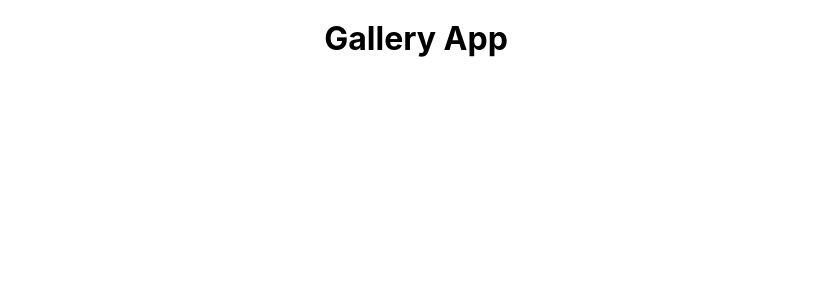
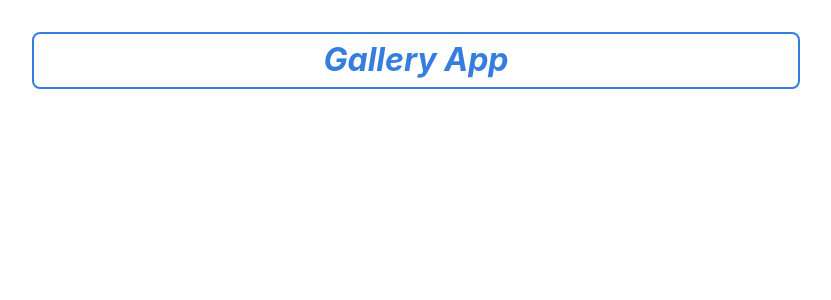
Before and after one commit to Angelo7788/fireGallery, a React (Create React App) app: page / in a window 1280 px wide. Shown: the top 300 px of the page, without its empty margins (224-1055 px from the left). Built offline with nearby package versions, Linux system fonts and the light colour scheme.

Commit message:
Styling setting Title component

```diff
--- /dev/null
+++ b/src/components/Title.js
@@ -0,0 +1,12 @@
+import React from "react";
+
+const Title = () => {
+    return (
+        <div>
+            <h1 className="i blue ba bw1 br3 pa2 ma4 mh7 "
+            >Gallery App</h1>
+        </div>
+    )
+}
+
+export default Title;
--- a/src/App.js
+++ b/src/containers/App.js
@@ -1,9 +1,10 @@
 import React from "react";
+import Title from "../components/Title";
 
 function App() {
   return (
     <div className="tc" >
-      <h1>Gallery App</h1>
+      <Title/>
 
     </div>
   );
--- a/src/index.js
+++ b/src/index.js
@@ -1,7 +1,7 @@
 import React from 'react';
 import ReactDOM from 'react-dom/client';
 import './index.css';
-import App from './App';
+import App from './containers/App';
 import reportWebVitals from './reportWebVitals';
 import 'tachyons';
 
```
